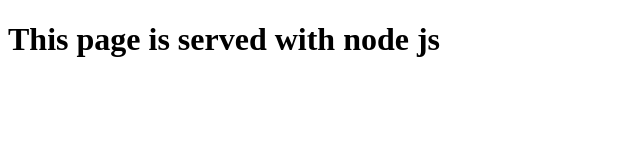
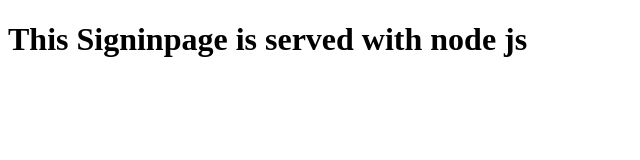
Before and after one commit to kencal20/Back_end-I, a website: page Public/Signin.html in a window 1280 px wide. Shown: the whole page, without its empty margins (0-640 px from the left). Drawn offline with Linux system fonts and the light colour scheme.

Commit message:
signin.html update

```diff
--- a/Public/Signin.html
+++ b/Public/Signin.html
@@ -10,7 +10,7 @@
 
 <body>
     <h1>
-        This page is served with node js
+        This Signinpage is served with node js
     </h1>
 </body>
 
```
